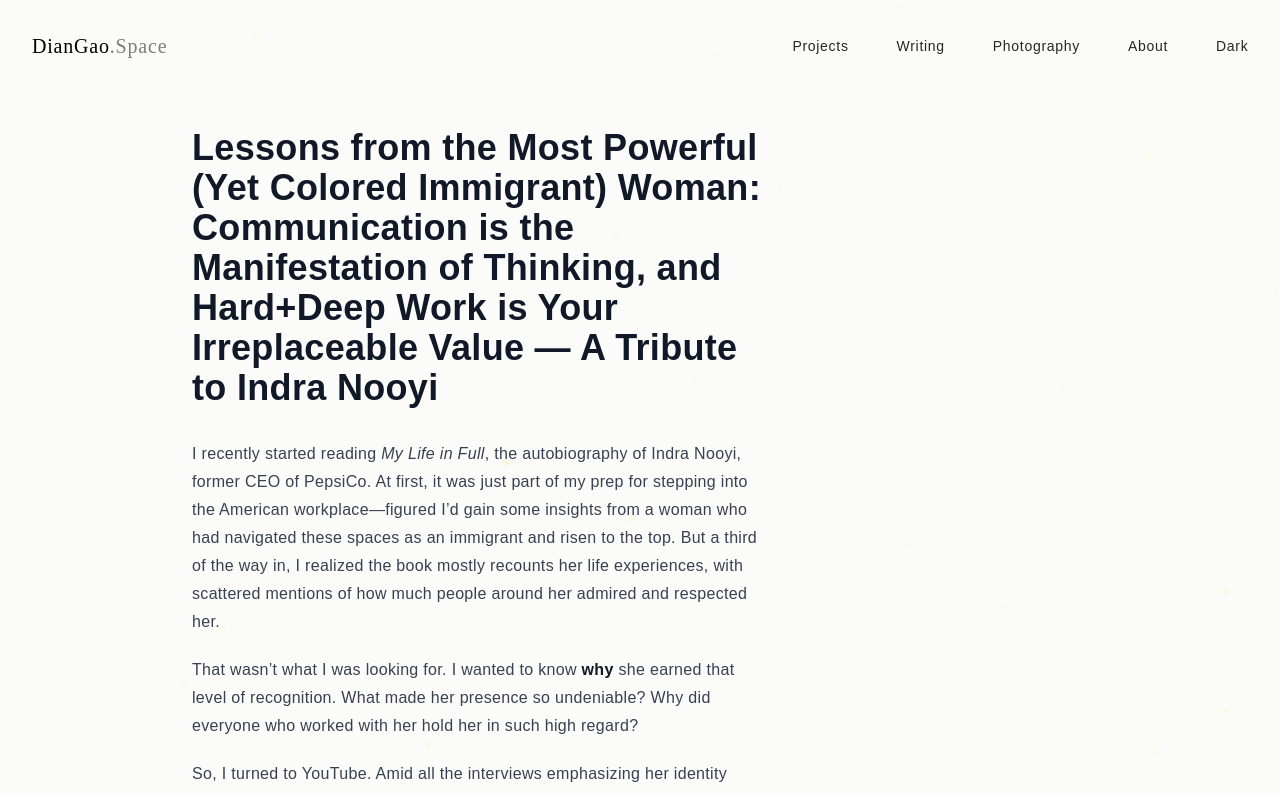
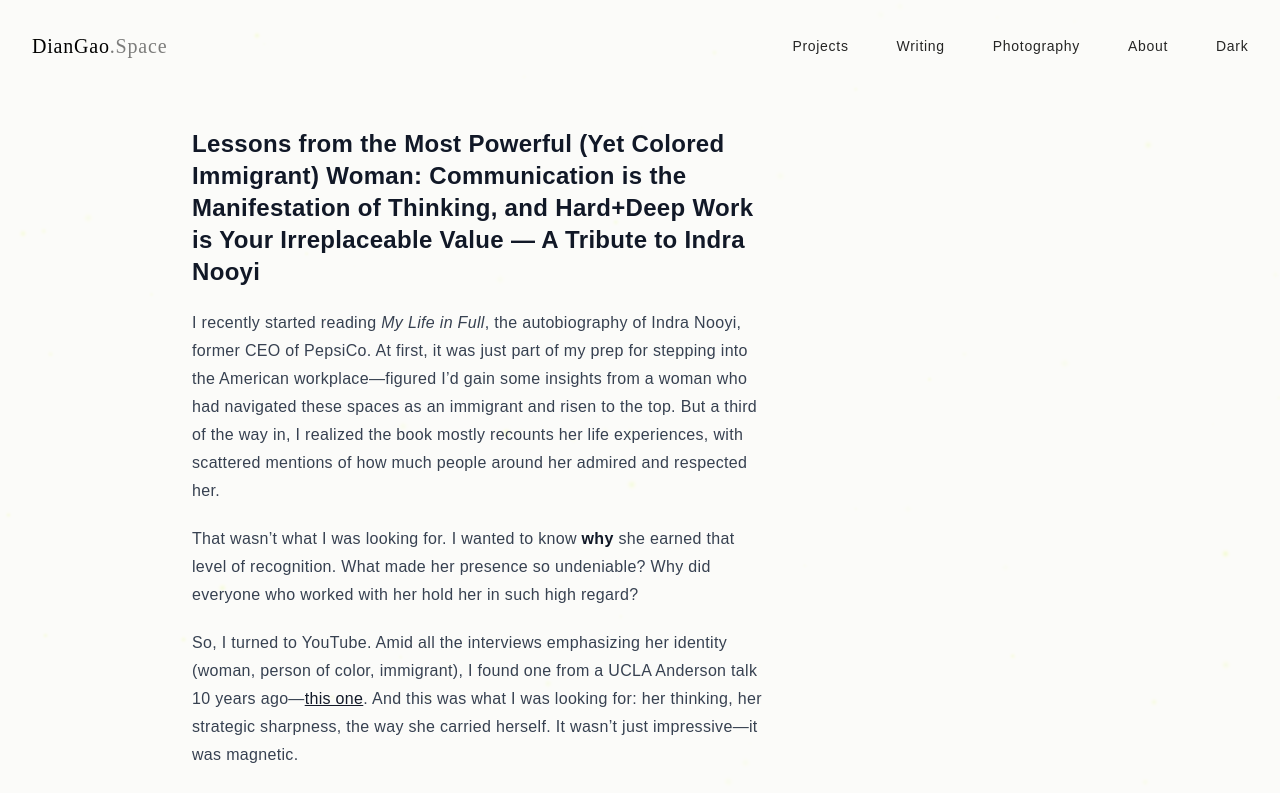
Before and after one commit to diangao/diangao.space, a Next.js app: page /writing/lessons-from-indra-nooyi in a window 1280 px wide. Shown: the top 793 px of the page. Built offline with nearby package versions, Linux system fonts and the light colour scheme.

Commit message:
minor heading fix

```diff
--- a/src/app/globals.css
+++ b/src/app/globals.css
@@ -47,3 +47,8 @@
   background: var(--background);
   transition: background-color 0.5s ease, color 0.5s ease;
 }
+
+.prose h1 {
+  font-size: 1.5rem !important; /* text-2xl */
+  line-height: 2rem !important;
+}
--- a/src/app/writing/[slug]/page.tsx
+++ b/src/app/writing/[slug]/page.tsx
@@ -27,7 +27,7 @@
     <div className="min-h-screen px-4 sm:px-6 lg:px-8 pt-32 pb-20">
       <div className="max-w-4xl mx-auto">
         <article className="prose dark:prose-invert">
-          <h1>{frontmatter.title}</h1>
+          <h1 className="text-2xl sm:text-3xl">{frontmatter.title}</h1>
           <ReactMarkdown>{content}</ReactMarkdown>
         </article>
       </div>
```
